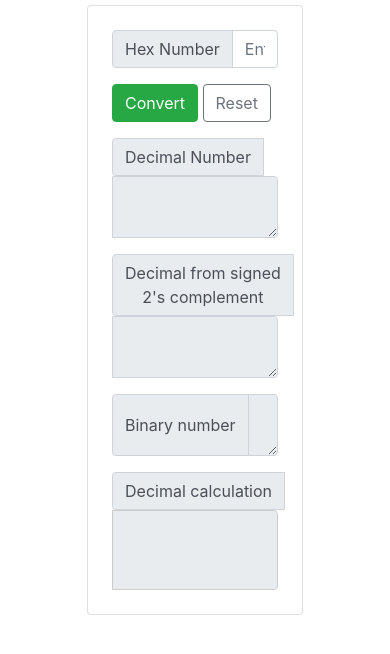
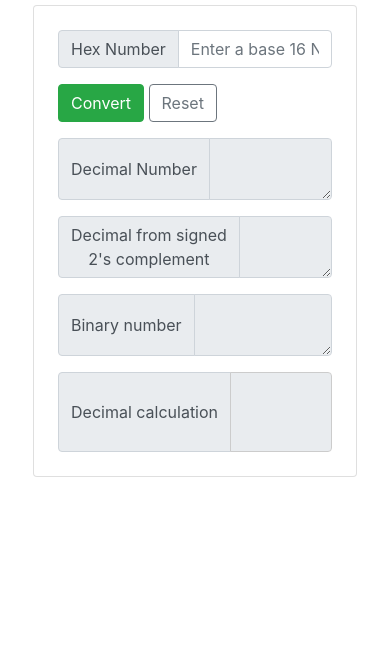
Before and after one commit to theghostcasper/Hex_to_decimal, a plain HTML site: page index.html in a window 390 px wide. Shown: the part 128-782 px from the top of the page. Drawn offline with nearby package versions, Linux system fonts and the light colour scheme.

Commit message:
fix width issue

```diff
--- a/index.html
+++ b/index.html
@@ -19,6 +19,13 @@
 				border: 1px solid #ccc;
 				padding: 5px;
 				background-color: #e9ecef;
+			}
+
+			@media screen and (max-width: 720px) {
+				.card-small {
+					width:90%;
+					margin:auto;
+				}
 			}
 		</style>
 	</head>
```
Also changed, not shown: 1 other file.
